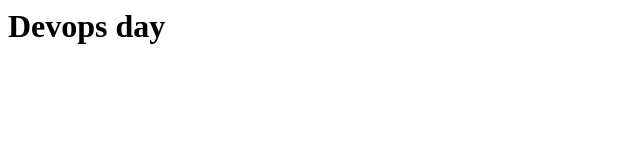
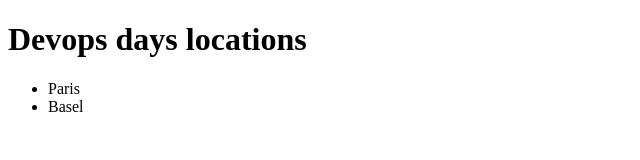
Before and after one commit to Julia1205/devops, a plain HTML site: page index.html in a window 1280 px wide. Shown: the whole page, without its empty margins (0-640 px from the left). Drawn offline with Linux system fonts and the light colour scheme.

Commit message:
feat: devops days locations

```diff
--- a/index.html
+++ b/index.html
@@ -1 +1,18 @@
-<h1>Devops day</h1>
+
+<!DOCTYPE html>
+<html lang="fr-FR">
+	<head>
+		<meta charset="UTF-8">
+		<meta http-equiv="X-UA-Compatible" content="IE=edge">
+		<meta name="viewport" content="width=device-width, initial-scale=1.0">
+		<title>Devops test</title>
+	</head>
+
+	<body>
+    <h1>Devops days locations</h1>
+    <ul>
+        <li>Paris</li>
+        <li>Basel</li>
+    </ul>
+    </body>
+</html>
```
